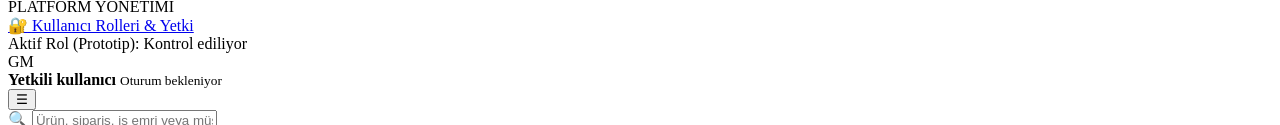
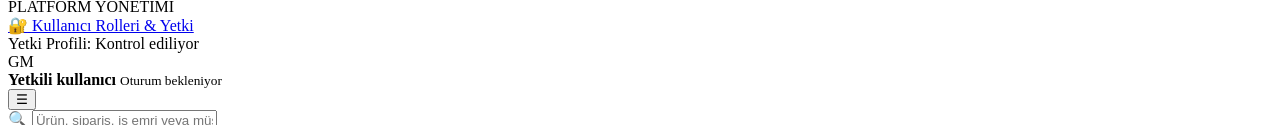
Before and after one commit to Andromeda012/Insta_Deployment, a website with bundled scripts: page index.html in a window 1280 px wide. Shown: the part 187-312 px from the top of the page. Built offline with nearby package versions, Linux system fonts and the light colour scheme.

Commit message:
Clarify authenticated role label in platform shell

```diff
--- a/index.html
+++ b/index.html
@@ -72,10 +72,10 @@
                 </a>
             </nav>
 
-            <!-- Sidebar Footer with Current Simulated Role -->
+            <!-- Authenticated user and assigned roles -->
             <div class="sidebar-footer">
                 <div class="role-badge-box">
-                    <span class="role-label">Aktif Rol (Prototip):</span>
+                    <span class="role-label">Yetki Profili:</span>
                     <span class="badge badge-accent" id="active-role-badge">Kontrol ediliyor</span>
                 </div>
                 <div class="user-profile-preview">
```
